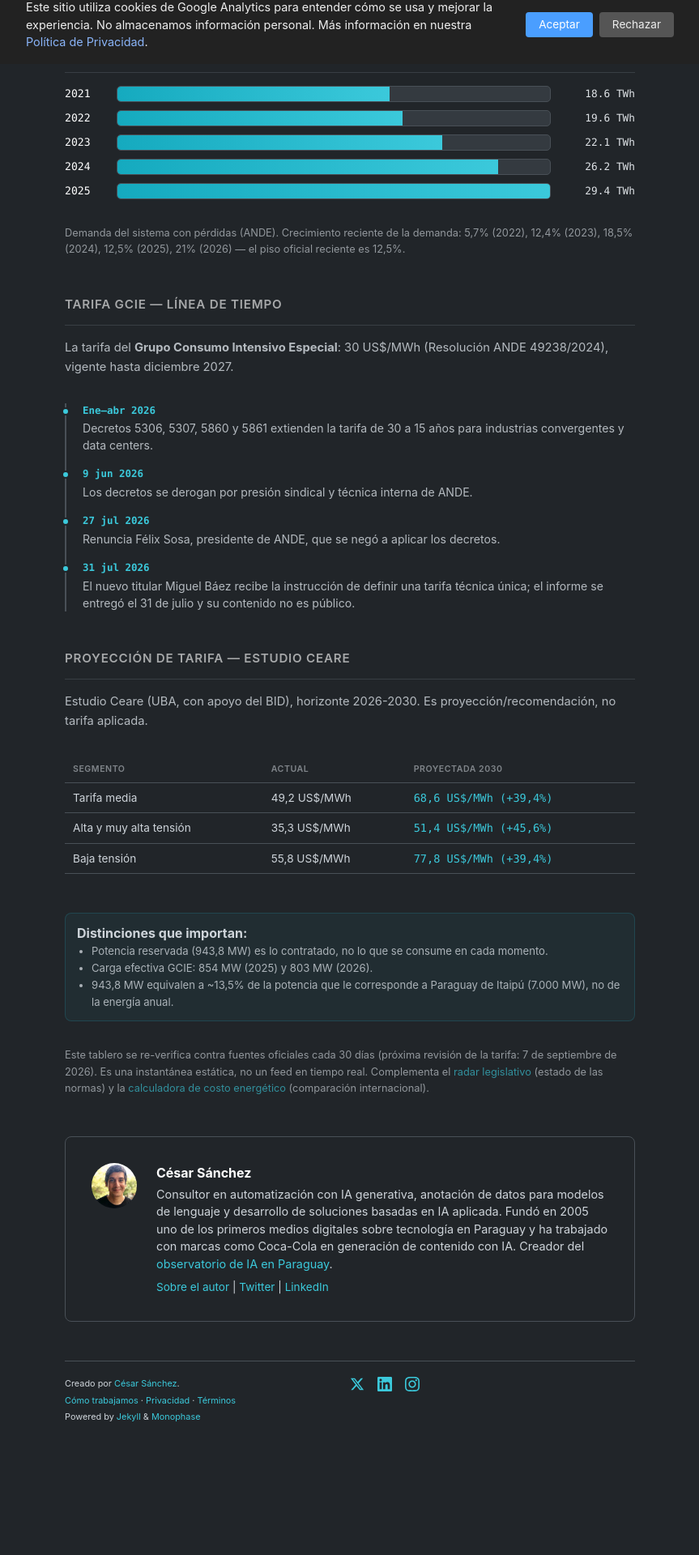
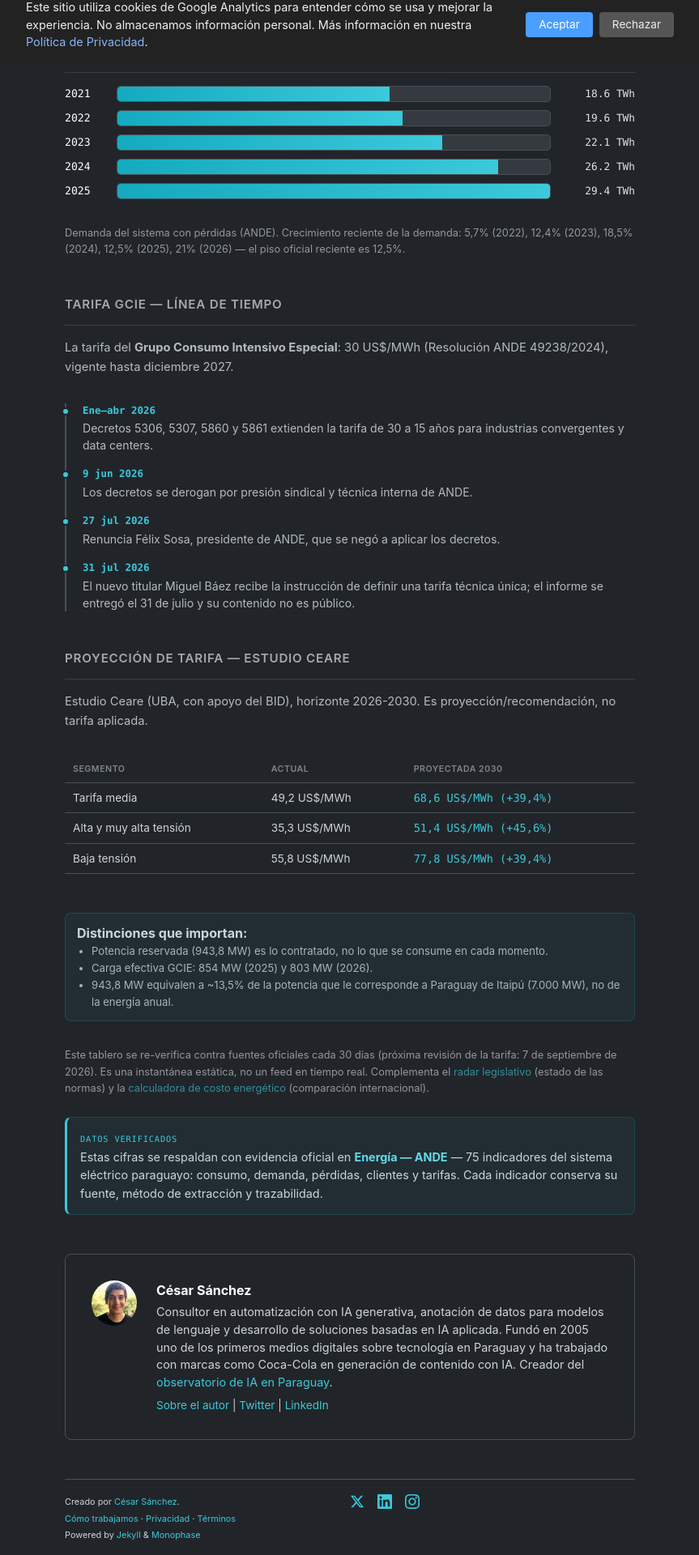
Before and after one commit to miravosqueinteresante/muchotexto.net, a Jekyll site: the page built from dashboard-energetico.markdown, in a window 1280 px wide. Shown: the part 821-2741 px from the top of the page at 81% size, without its empty margins (208-1071 px from the left). Built offline with Jekyll 4.4.1, drawn with Linux system fonts in a browser that asks for light colours; before the commit the page ends 2595 px from its top, so only the background shows below that.

Commit message:
feat: Fase 0 - cross-links a MuchoTexto Data (datospublicos.muchotexto.net) en dashboard, pilar y llms.txt

```diff
--- /dev/null
+++ b/_includes/datos-verificados.html
@@ -0,0 +1,30 @@
+{% comment %}
+  Bloque "Datos verificados" — enlace a la capa de datos MuchoTexto Data.
+  Uso: {% include datos-verificados.html entidad="ande" %}
+  entidad: ande | itaipu | yacyreta | general (default)
+  Riesgo cero: solo HTML, sin JS. Reversible con un commit.
+{% endcomment %}
+{% assign d_page = "index.html" %}
+{% assign d_titulo = "MuchoTexto Data" %}
+{% assign d_desc = "Infraestructura de datos verificables sobre Paraguay" %}
+{% if include.entidad == "ande" %}
+  {% assign d_page = "energia.html" %}
+  {% assign d_titulo = "Energía — ANDE" %}
+  {% assign d_desc = "75 indicadores del sistema eléctrico paraguayo: consumo, demanda, pérdidas, clientes y tarifas" %}
+{% elsif include.entidad == "itaipu" %}
+  {% assign d_page = "itaipu.html" %}
+  {% assign d_titulo = "Itaipú Binacional" %}
+  {% assign d_desc = "135 indicadores (2000–2026): generación por sector 50/60 Hz y suministro a Paraguay y Brasil" %}
+{% elsif include.entidad == "yacyreta" %}
+  {% assign d_page = "yacyreta.html" %}
+  {% assign d_titulo = "Yacyretá" %}
+  {% assign d_desc = "Generación binacional Paraguay-Argentina: mensual EBY y agregada anual" %}
+{% endif %}
+<div class="datos-verificados">
+  <span class="datos-verificados-tag">Datos verificados</span>
+  <p class="datos-verificados-text">
+    Estas cifras se respaldan con evidencia oficial en
+    <a href="https://datospublicos.muchotexto.net/{{ d_page }}" rel="noopener noreferrer" target="_blank"><strong>{{ d_titulo }}</strong></a>
+    — {{ d_desc }}. Cada indicador conserva su fuente, método de extracción y trazabilidad.
+  </p>
+</div>
--- a/_sass/monophase/_layout.scss
+++ b/_sass/monophase/_layout.scss
@@ -758,3 +758,35 @@ a.pagination-item:hover {
   letter-spacing: 0.03em;
   font-size: 0.85em;
 }
+
+/* ── Datos verificados (MuchoTexto Data) ──────────────────────────── */
+
+.datos-verificados {
+  margin: 1.5rem 0;
+  padding: 0.9rem 1rem;
+  background: rgba(34, 184, 207, 0.06);
+  border: 1px solid rgba(34, 184, 207, 0.18);
+  border-left: 3px solid var(--oc-cyan-4, #22b8cf);
+  border-radius: 8px;
+  font-size: 0.9em;
+  line-height: 1.55;
+}
+
+.datos-verificados-tag {
+  display: inline-block;
+  font-family: var(--code-font-family, inherit);
+  font-size: 0.72em;
+  text-transform: uppercase;
+  letter-spacing: 0.08em;
+  color: var(--oc-cyan-4, #22b8cf);
+  margin-bottom: 0.25rem;
+}
+
+.datos-verificados-text {
+  margin: 0;
+  color: var(--text-color-light);
+
+  a {
+    color: var(--oc-cyan-3, #3bc9db);
+  }
+}
--- a/dashboard-energetico.markdown
+++ b/dashboard-energetico.markdown
@@ -325,5 +325,7 @@ last_modified_at: 2026-08-21
 
 <p class="dash-disclaimer">Este tablero se re-verifica contra fuentes oficiales cada 30 días (próxima revisión de la tarifa: 7 de septiembre de 2026). Es una instantánea estática, no un feed en tiempo real. Complementa el <a href="/radar-legislativo/">radar legislativo</a> (estado de las normas) y la <a href="/calculadora-energetica/">calculadora de costo energético</a> (comparación internacional).</p>
 
+{% include datos-verificados.html entidad="ande" %}
+
 </div>
 </div>
--- a/ia-en-paraguay.markdown
+++ b/ia-en-paraguay.markdown
@@ -40,6 +40,7 @@ Esta guía reúne el trabajo de investigación de **muchotexto.net** sobre intel
 - [Grafo del Observatorio](/grafo/) — Relaciones entre las 18 entidades clave
 - [Dashboard energético](/dashboard-energetico/) — Potencia reservada, tarifa GCIE y consumo
 - [Claims verificados](/claims-verificados/) — Qué datos confirmamos, corregimos y contra qué fuente
+- [Datos verificados — MuchoTexto Data](https://datospublicos.muchotexto.net/) — Infraestructura de datos verificables sobre Paraguay: ANDE, Itaipú y Yacyretá con fuente y trazabilidad completa
 
 ## Infraestructura y energía
 
```
Also changed, not shown: llms.txt (+8 -0 lines).
